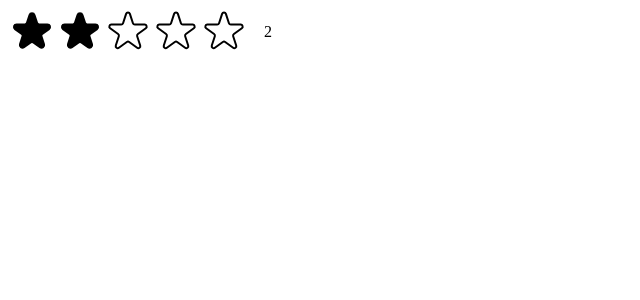
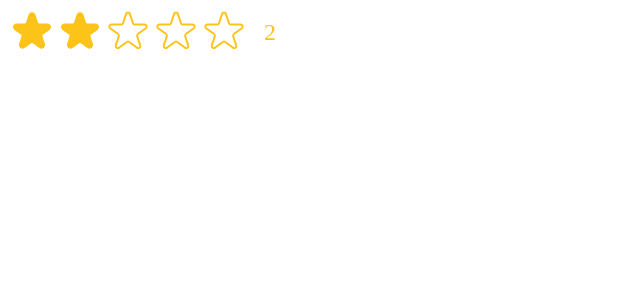
Before and after one commit to J-Poulsen/usePopcorn, a React (Create React App) app: page / in a window 1280 px wide. Both pictures are taken after a click on the button 80 px from the left and 32 px from the top of the page. Shown: the top 300 px of the page, without its empty margins (0-640 px from the left). Built offline with nearby package versions, Linux system fonts and the light colour scheme.

Commit message:
add more prop customization

```diff
--- a/src/StarRating.js
+++ b/src/StarRating.js
@@ -10,50 +10,74 @@ const starContainerStyle = {
   display: 'flex',
 };
 
-const textStyle = {
-  lineHieight: '1',
-  margin: '0',
-};
-
-export default function StarRating({ maxRating = 5 }) {
-  const [rating, setRating] = useState(0);
+export default function StarRating({
+  maxRating = 5,
+  color = '#fcc419',
+  size = 48,
+  className = '',
+  messages = [],
+  defaultRating = 0,
+}) {
+  const [rating, setRating] = useState(defaultRating);
+  const [hoverRating, setHoverRating] = useState(0);
 
   const handleRating = (rating) => {
     setRating(rating);
   };
 
+  const textStyle = {
+    lineHieight: '1',
+    margin: '0',
+    color,
+    fontSize: `${size / 2}px`,
+  };
+
   return (
-    <div className='star-rating' style={containerStyle}>
+    <div className={className} style={containerStyle}>
       <div style={starContainerStyle}>
         {Array.from({ length: maxRating }, (_, i) => (
           <Star
             key={i}
             onRate={() => handleRating(i + 1)}
-            full={rating >= i + 1}
+            full={hoverRating ? hoverRating >= i + 1 : rating >= i + 1}
+            onHoverIn={() => setHoverRating(i + 1)}
+            onHoverOut={() => setHoverRating(0)}
+            color={color}
+            size={size}
           />
         ))}
       </div>
-      <p style={textStyle}>{rating || ''}</p>
+      <p style={textStyle}>
+        {messages.length === maxRating
+          ? messages[hoverRating ? hoverRating - 1 : rating - 1]
+          : hoverRating || rating || ''}
+      </p>
     </div>
   );
 }
 
-const starStyle = {
-  width: '48px',
-  height: '48px',
-  display: 'block',
-  cursor: 'pointer',
-};
+function Star({ onRate, full, onHoverIn, onHoverOut, color, size }) {
+  const starStyle = {
+    width: `${size}px`,
+    height: `${size}px`,
+    display: 'block',
+    cursor: 'pointer',
+  };
 
-function Star({ onRate, full }) {
   return (
-    <span role='button' style={starStyle} onClick={onRate}>
+    <span
+      role='button'
+      style={starStyle}
+      onClick={onRate}
+      onMouseEnter={onHoverIn}
+      onMouseLeave={onHoverOut}
+    >
       {full ? (
         <svg
           xmlns='http://www.w3.org/2000/svg'
           viewBox='0 0 20 20'
-          fill='#000'
-          stroke='#000'
+          fill={color}
+          stroke={color}
         >
           <path d='M9.049 2.927c.3-.921 1.603-.921 1.902 0l1.07 3.292a1 1 0 00.95.69h3.462c.969 0 1.371 1.24.588 1.81l-2.8 2.034a1 1 0 00-.364 1.118l1.07 3.292c.3.921-.755 1.688-1.54 1.118l-2.8-2.034a1 1 0 00-1.175 0l-2.8 2.034c-.784.57-1.838-.197-1.539-1.118l1.07-3.292a1 1 0 00-.364-1.118L2.98 8.72c-.783-.57-.38-1.81.588-1.81h3.461a1 1 0 00.951-.69l1.07-3.292z' />
         </svg>
@@ -62,7 +86,7 @@ function Star({ onRate, full }) {
           xmlns='http://www.w3.org/2000/svg'
           fill='none'
           viewBox='0 0 24 24'
-          stroke='#000'
+          stroke={color}
         >
           <path
             strokeLinecap='round'
```
